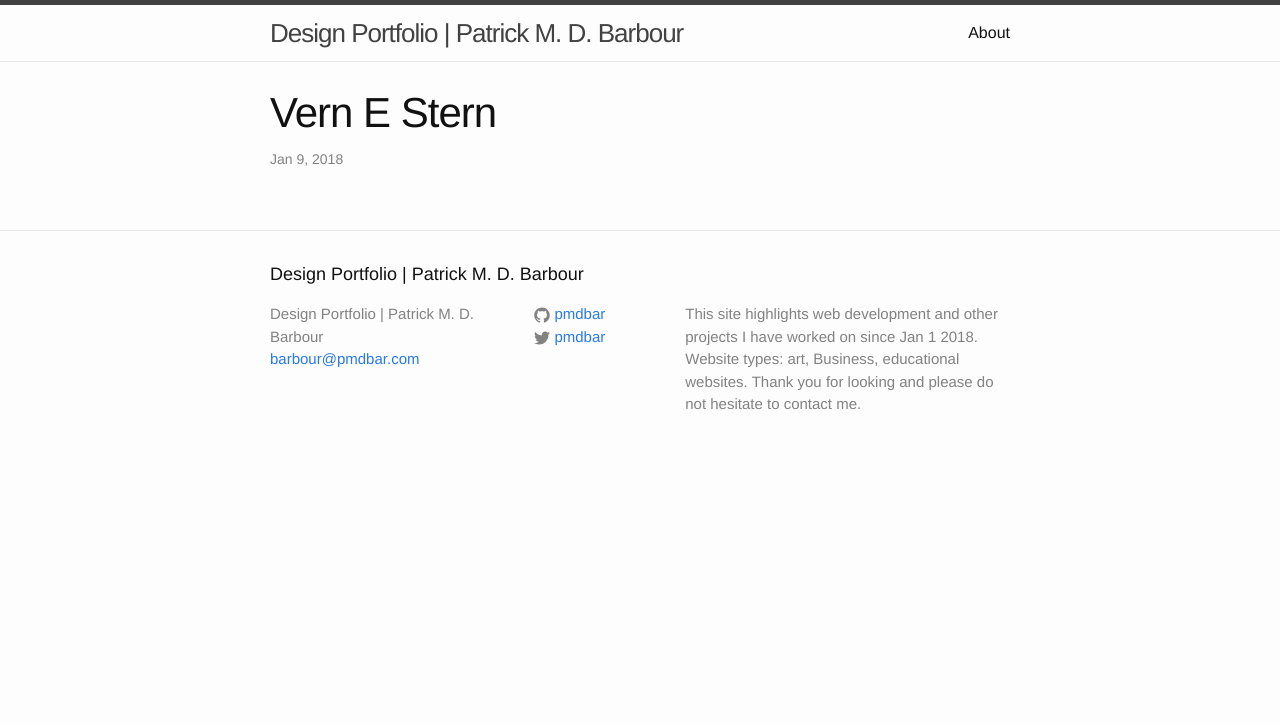
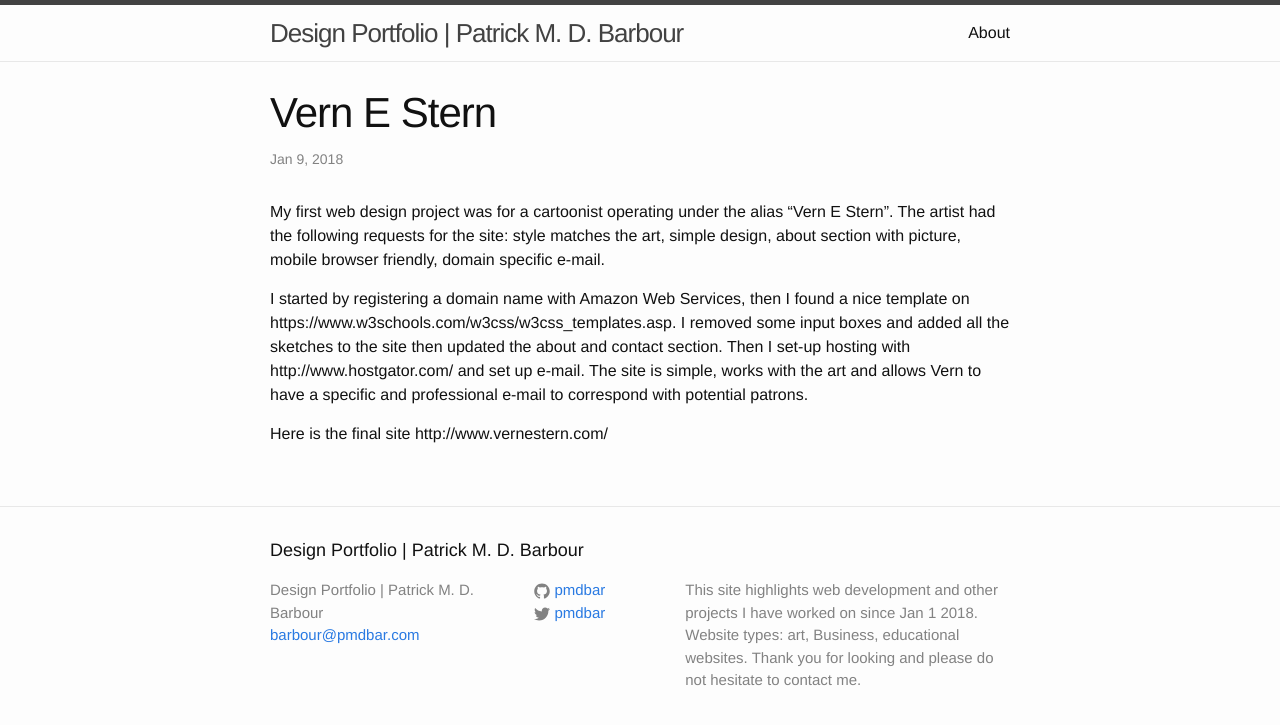
Before and after one commit to pmdbar/pmdbar.github.io, a Jekyll site: the page built from _posts/2018-01-09-vernestern.markdown, in a window 1280 px wide. Shown: the top 725 px of the page. Built offline with Jekyll 4.4.1, drawn with Linux system fonts in a browser that asks for light colours.

Commit message:
VES uopdated

```diff
--- a/_posts/2018-01-09-vernestern.markdown
+++ b/_posts/2018-01-09-vernestern.markdown
@@ -4,3 +4,13 @@ title:  "Vern E Stern"
 date:   2018-01-09 01:32:00 +0000
 categories: Web Development
 ---
+My first web design project was for a cartoonist operating under the alias "Vern E Stern".  The artist had the following requests for the site:
+style matches the art,
+simple design,
+about section with picture,
+mobile browser friendly,
+domain specific e-mail.
+
+I started by registering a domain name with Amazon Web Services, then I found a nice template on https://www.w3schools.com/w3css/w3css_templates.asp.  I removed some input boxes and added all the sketches to the site then updated the about and contact section.  Then I set-up hosting with http://www.hostgator.com/ and set up e-mail.  The site is simple, works with the art and allows Vern to have a specific and professional e-mail to correspond with potential patrons.
+
+Here is the final site http://www.vernestern.com/
```
